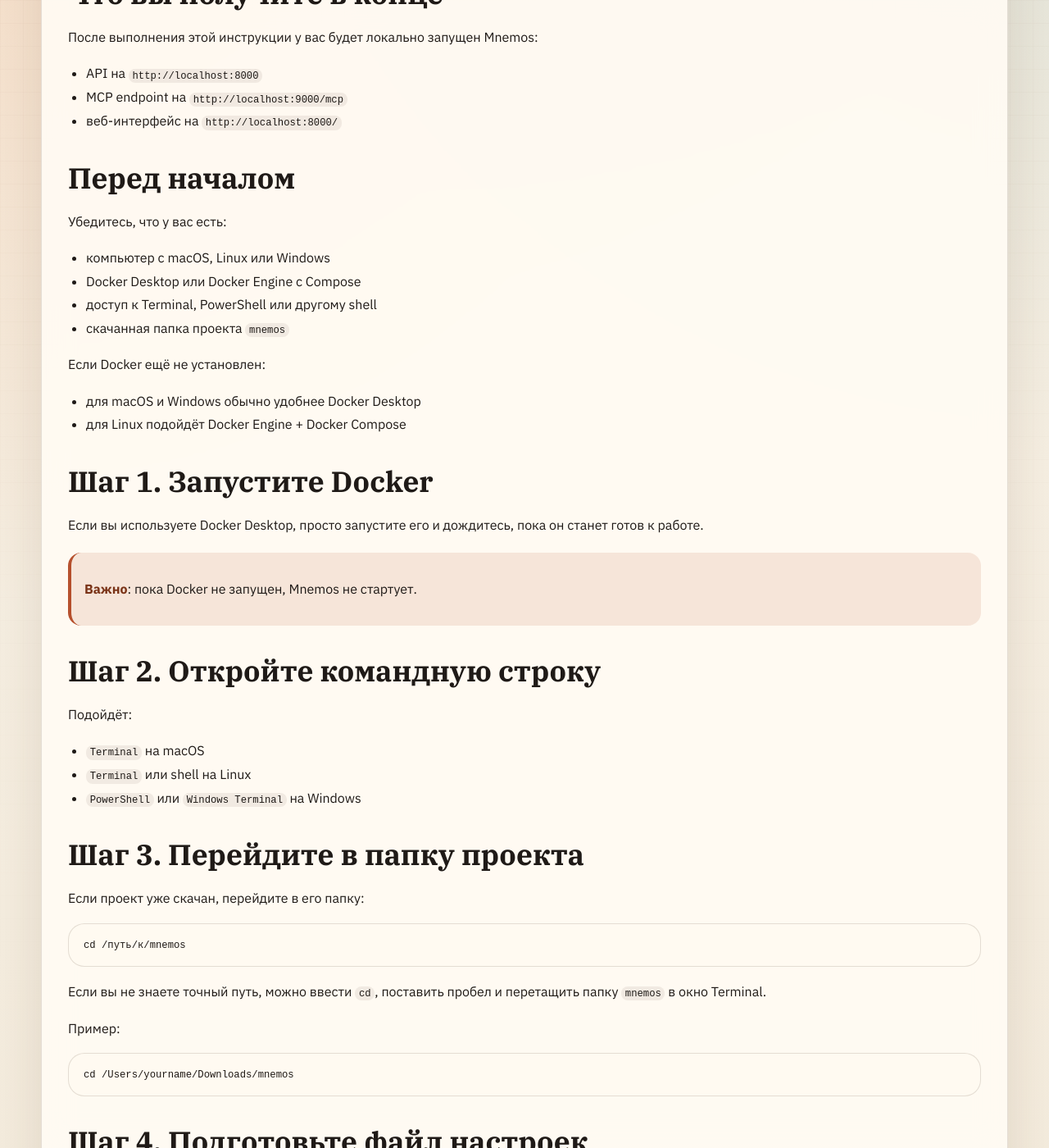
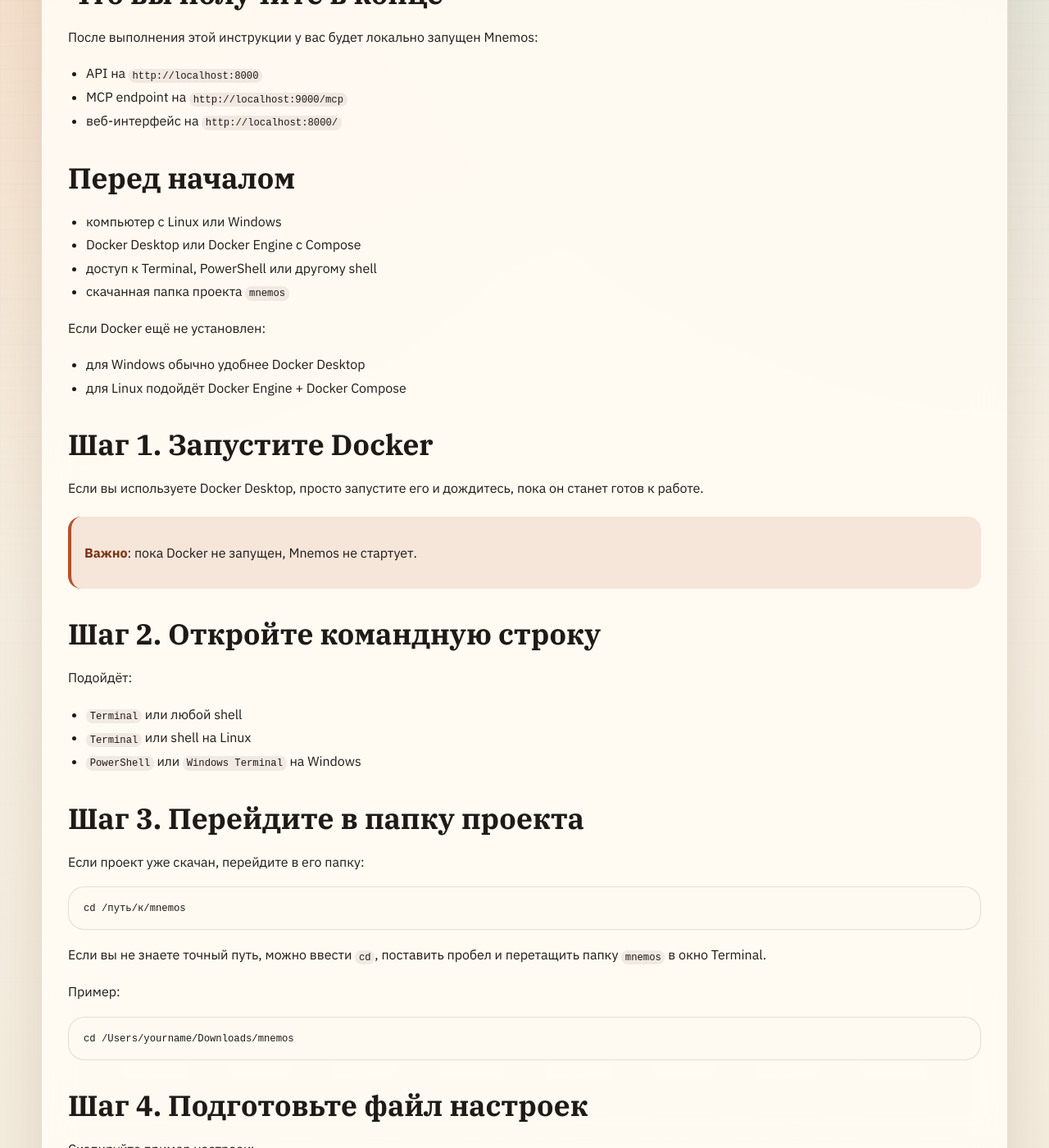
Before and after one commit to pastukhov/mnemos, a Jekyll site: the page built from install.md, in a window 1280 px wide and 1400 px high, scrolled down 459 px. Shown: the whole window at 82% size. Built offline with Jekyll 4.4.1, drawn with Linux system fonts in a browser that asks for light colours.

Commit message:
docs: remove macOS mentions

```diff
--- a/install.md
+++ b/install.md
@@ -17,16 +17,14 @@
 
 ## Перед началом
 
-Убедитесь, что у вас есть:
-
-- компьютер с macOS, Linux или Windows
+- компьютер с Linux или Windows
 - Docker Desktop или Docker Engine с Compose
 - доступ к Terminal, PowerShell или другому shell
 - скачанная папка проекта `mnemos`
 
 Если Docker ещё не установлен:
 
-- для macOS и Windows обычно удобнее Docker Desktop
+- для Windows обычно удобнее Docker Desktop
 - для Linux подойдёт Docker Engine + Docker Compose
 
 ## Шаг 1. Запустите Docker
@@ -41,7 +39,7 @@
 
 Подойдёт:
 
-- `Terminal` на macOS
+- `Terminal` или любой shell
 - `Terminal` или shell на Linux
 - `PowerShell` или `Windows Terminal` на Windows
 
```
Also changed, not shown: faq.md (+2 -3 lines), guide.md (+1 -1 lines).
